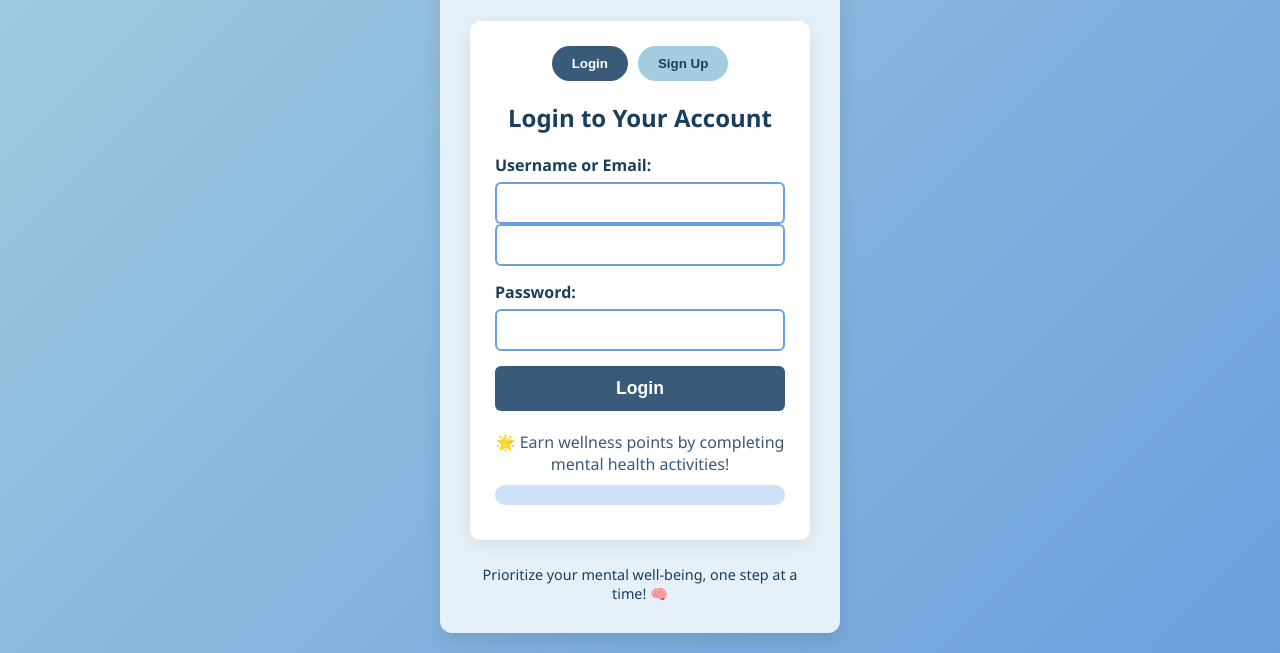
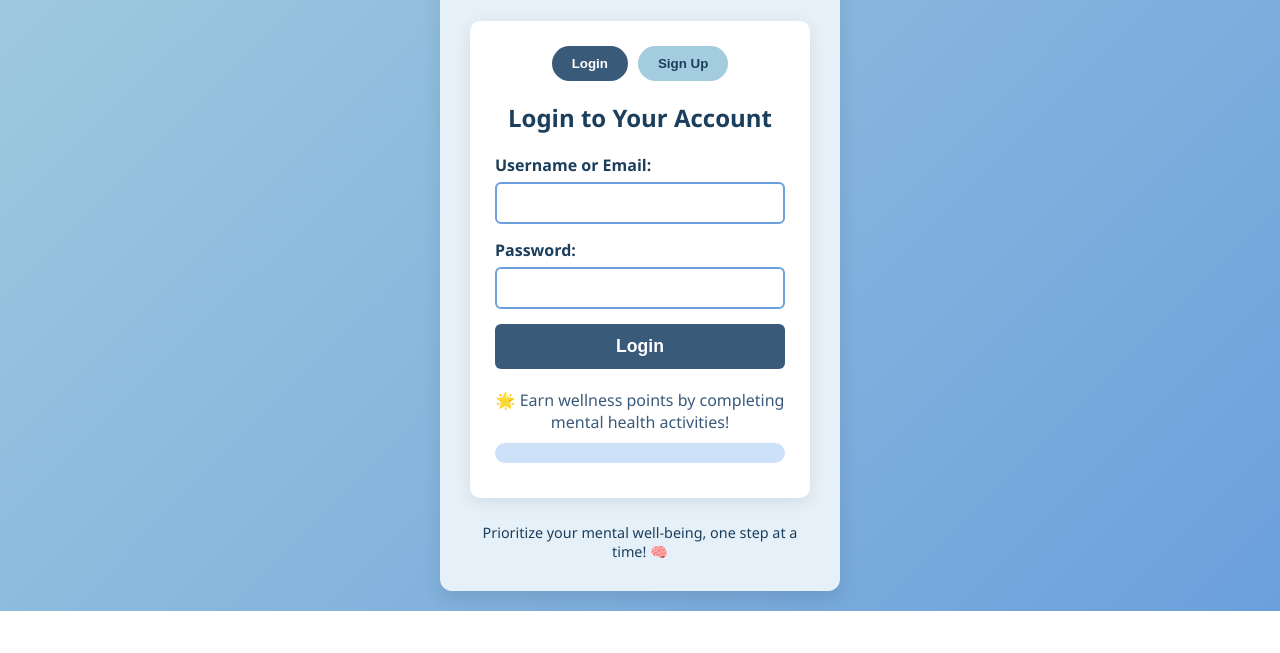
Before and after one commit to Srk-Lyrical/mindfullmate, a plain HTML site: page index.html in a window 1280 px wide. Shown: the part 211-864 px from the top of the page. After the commit the page ends 822 px from the top, so only its background shows below. Drawn offline with Linux system fonts and the light colour scheme.

Commit message:
Update index.html

```diff
--- a/index.html
+++ b/index.html
@@ -24,7 +24,6 @@
                         <div class="form-group">
                             <label for="username">Username or Email:</label>
                             <input type="text" id="username" name="username" required>
-                            <input type="text" id="email" name="email" required>
                         </div>
                         <div class="form-group">
                             <label for="password">Password:</label>
```
